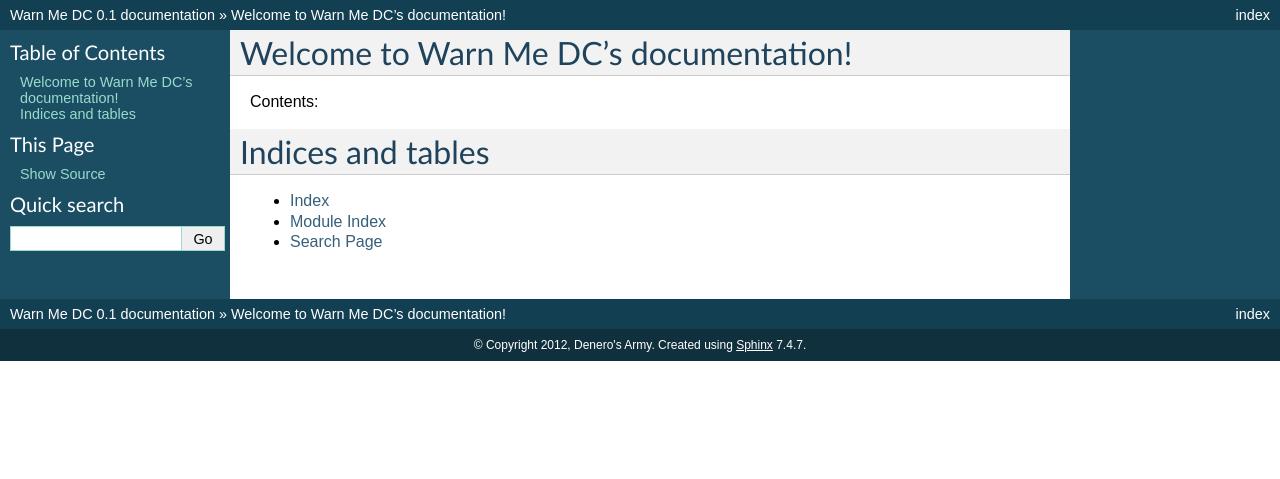
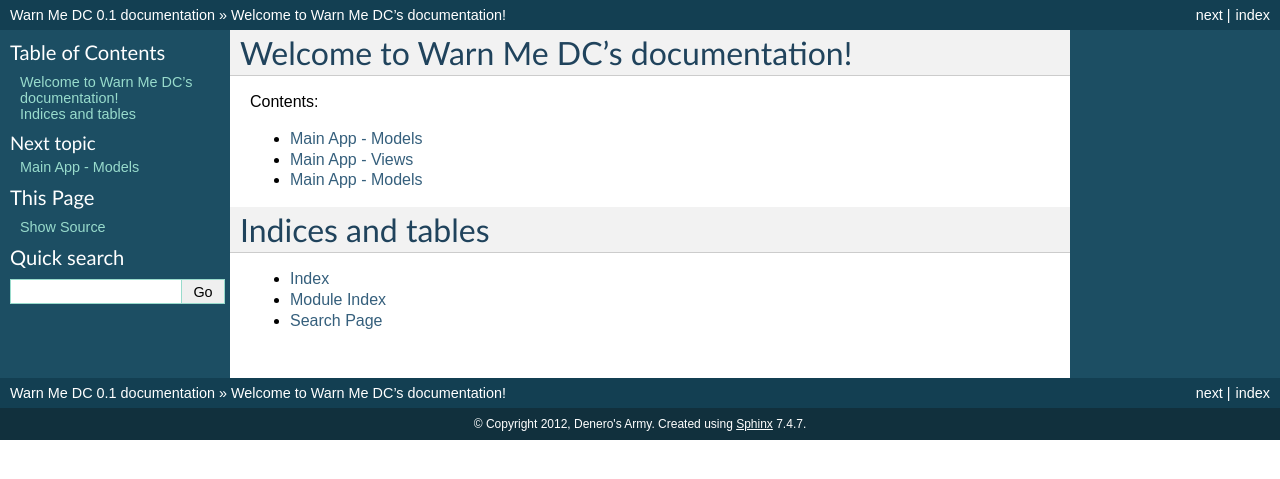
Before and after one commit to DenerosArmy/warnme-dc, a Sphinx documentation site: the page built from doc/source/index.rst, in a window 1280 px wide. Shown: the top 479 px of the page. Built offline with Sphinx 7.4.7, drawn with Linux system fonts in a browser that asks for light colours.

Commit message:
Documentation for main app

```diff
--- a/doc/source/conf.py
+++ b/doc/source/conf.py
@@ -16,7 +16,11 @@
 # If extensions (or modules to document with autodoc) are in another directory,
 # add these directories to sys.path here. If the directory is relative to the
 # documentation root, use os.path.abspath to make it absolute, like shown here.
-sys.path.insert(0, os.path.abspath('..'))
+sys.path.insert(0, os.path.abspath('../..'))
+
+import settings
+from django.core.management import setup_environ
+setup_environ(settings)
 
 # -- General configuration -----------------------------------------------------
 
--- a/doc/source/index.rst
+++ b/doc/source/index.rst
@@ -11,6 +11,10 @@
 .. toctree::
    :maxdepth: 2
 
+   main_models
+   main_views
+   main_tests
+
 Indices and tables
 ==================
 
--- /dev/null
+++ b/doc/source/main_models.rst
@@ -0,0 +1,5 @@
+Main App - Models
+==========
+
+.. automodule:: main.models
+   :members:
--- /dev/null
+++ b/doc/source/main_tests.rst
@@ -0,0 +1,5 @@
+Main App - Models
+==========
+
+.. automodule:: main.tests
+   :members:
--- /dev/null
+++ b/doc/source/main_views.rst
@@ -0,0 +1,5 @@
+Main App - Views
+==========
+
+.. automodule:: main.views
+   :members:
```
Also changed, not shown: 1 other file.
